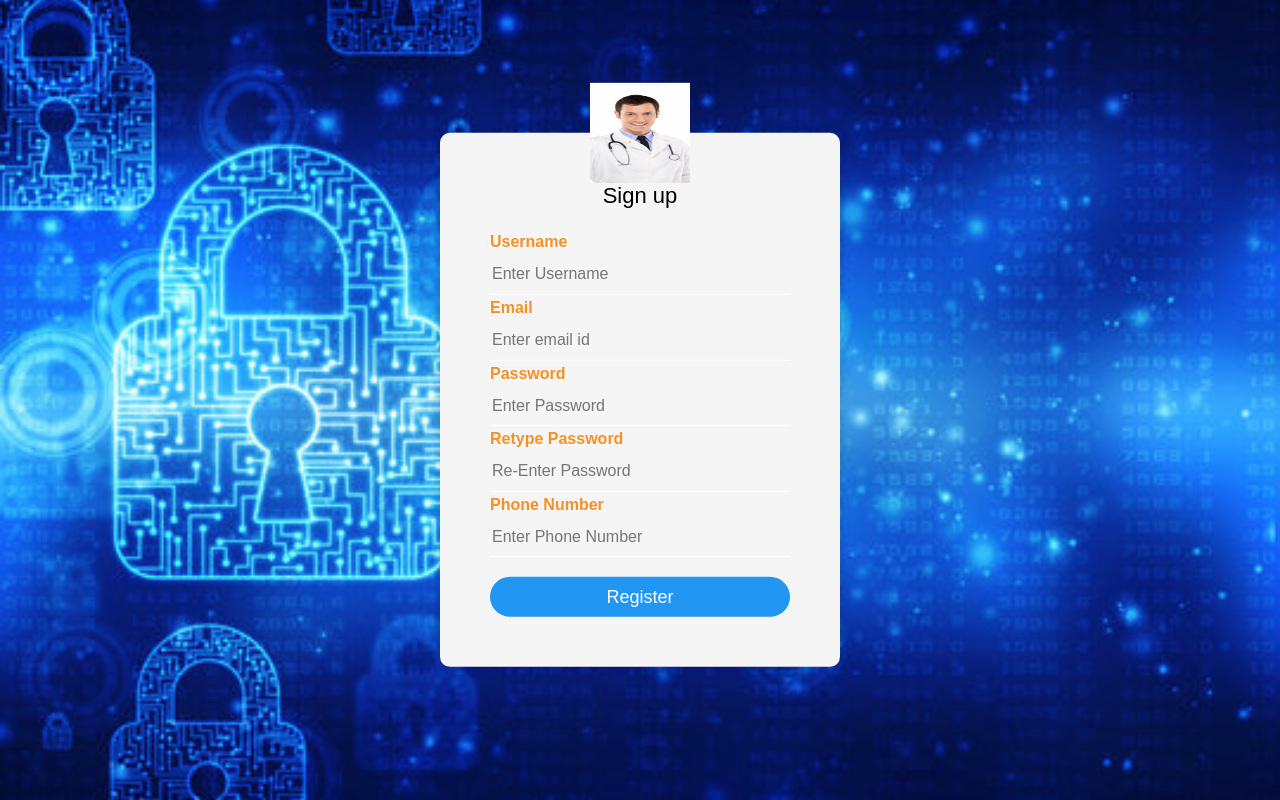
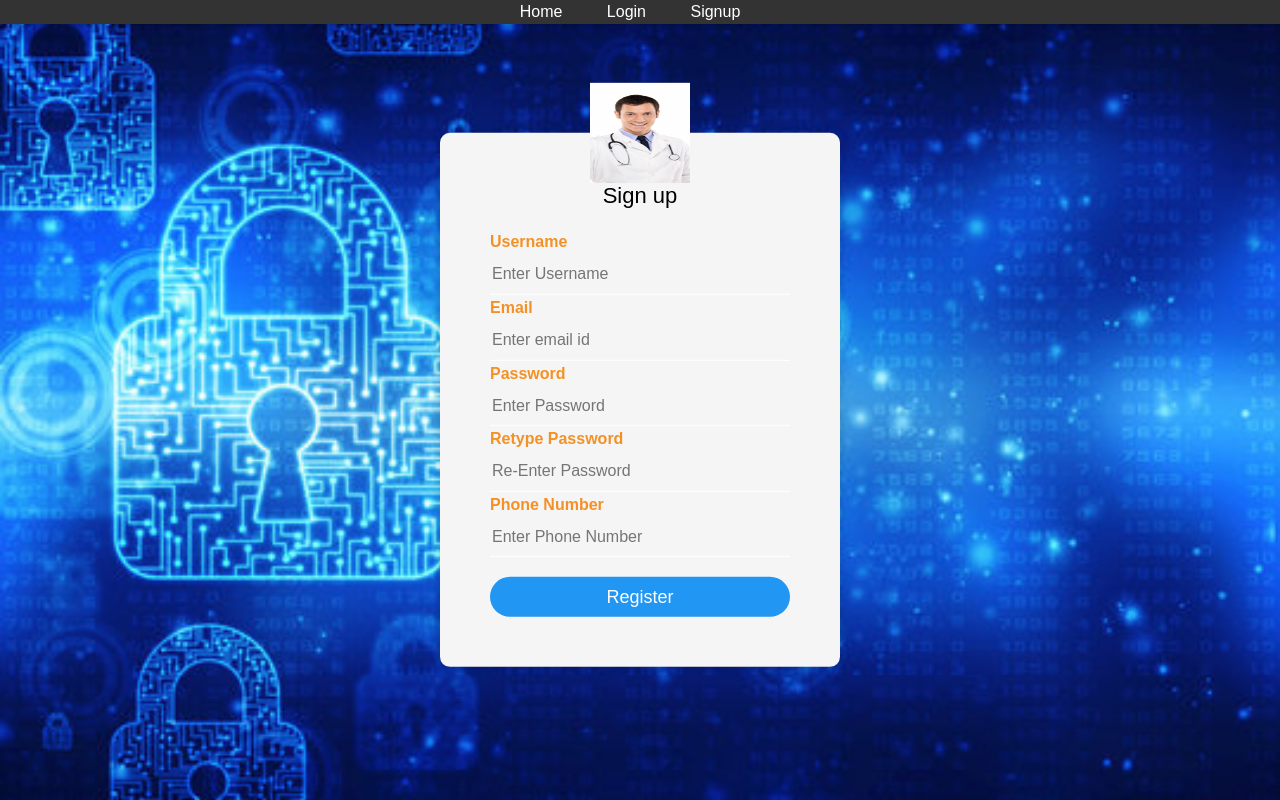
Before and after one commit to Deepakkaruppasamy/med-consult, a plain HTML site: page signup.html in a window 1280 px wide. Drawn offline with nearby package versions, Linux system fonts and the light colour scheme.

Commit message:
Update signup.html

```diff
--- a/signup.html
+++ b/signup.html
@@ -4,6 +4,7 @@
     <title>Med Consult</title>
     <link rel="stylesheet" type="text/css" href="style.css">
     <link rel="stylesheet" href="https://stackpath.bootstrapcdn.com/bootstrap/4.5.2/css/bootstrap.min.css">
+    <link rel="stylesheet" href="styles.css">
     <script src="https://ajax.googleapis.com/ajax/libs/jquery/3.7.1/jquery.min.js"></script>
     <script src="https://cdnjs.cloudflare.com/ajax/libs/popper.js/1.16.0/umd/popper.min.js"></script>
     <script src="https://stackpath.bootstrapcdn.com/bootstrap/4.5.2/js/bootstrap.min.js"></script>
@@ -97,10 +98,17 @@
     </style>
 </head>
 <body>
+    <nav>
+        <ul>
+            <li><a href="/">Home</a></li>
+            <li><a href="/login">Login</a></li>
+            <li><a href="/signup">Signup</a></li>
+        </ul>
+    </nav>
     <div class="box">
         <img src="deepak23.jpg" class="user">
         <h1>Sign up</h1>
-        <form id="signup-form " action="http://localhost:2006/signup" method="post">
+        <form id="signup-form" action="http://localhost:2006/signup" method="post">
             <p>Username <input type="text" name="Username" placeholder="Enter Username" required></p>
             <p>Email <input type="email" name="email" placeholder="Enter email id" required></p>
             <p>Password <input type="password" name="password" placeholder="Enter Password" required></p>
```
